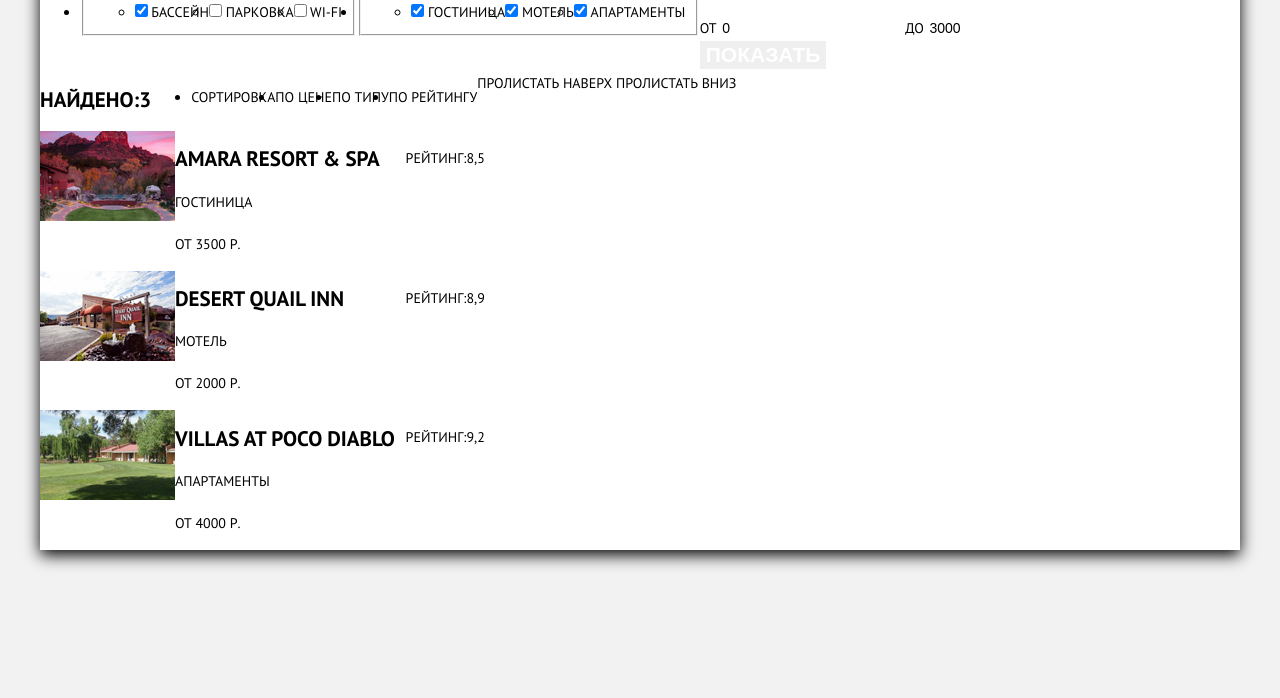
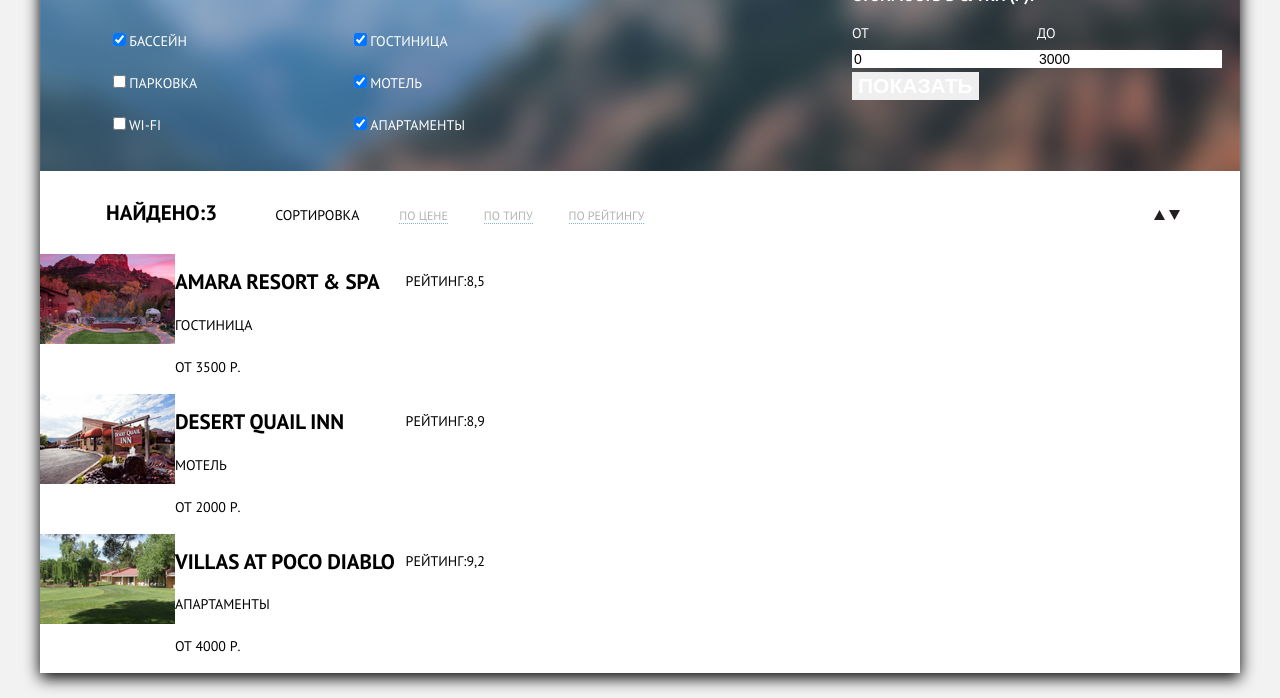
Before and after one commit to alexguziy/422593-sedona, a plain HTML site: page catalog.html in a window 1280 px wide. Shown: the part 102-800 px from the top of the page. Drawn offline with Linux system fonts and the light colour scheme.

Commit message:
начал 2 стр

```diff
--- a/catalog.html
+++ b/catalog.html
@@ -32,7 +32,7 @@
 
             <section class="search-filter">
                 <h2 class="title visuallyhidden">Поисковый фильтр</h2>
-
+                <div class="search-filter-container">
                 <form action="https://echo.htmlacademy.ru" method="post">
                     <ul class="search-filter-container">
                         <li class="search-filter-container-item">
@@ -75,6 +75,7 @@
                         </li>
 					</ul>
                 </form>
+                </div>
                 <div class="cost-day">
             			<h2>Cтоимость в сутки (Р):</h2>
             			<div class="range-count">
@@ -110,8 +111,9 @@
                     </div>
                     <div class="hotels-sort-rating">
 						<div class="icon-sort">
-							<a class="icon-up-dir" href="#">Пролистать наверх</a>
-							<a class="icon-down-dir icon-sort-active" href="#">Пролистать вниз</a>
+							<a class="visuallyhidden icon-up-dir" href="#">Пролистать наверх</a><svg xmlns="http://www.w3.org/2000/svg" width="11" height="10" viewBox="0 0 11 10"><path fill="#231F20" d="M5.5 0L0 10h11z"/></svg>
+
+							<a class="visuallyhidden icon-down-dir icon-sort-active" href="#">Пролистать вниз</a><svg xmlns="http://www.w3.org/2000/svg" width="11" height="10" viewBox="0 0 11 10"><path fill="#231F20" d="M5.5 10L0 0h11"/></svg>
 						</div>
 					</div>
             </section>
--- a/css/style.css
+++ b/css/style.css
@@ -124,7 +124,7 @@ input[type="text"] {
 .booking-hotel,
 .main-footer,
 .search-filter,
-.search-filter ul,
+.search-filter-container,
 .range-count,
 .search-line,
 .search-line ul,
@@ -382,3 +382,109 @@ input[type="text"] {
 .footer-sotial {
 	display: flex;
 }
+
+.search-filter {
+    width: 1200px;
+    height: 219px;
+    background: url(../img/Background.jpg) no-repeat;
+}
+
+.search-filter ul {
+    margin: 0;
+    padding: 0;
+    list-style: none;
+}
+
+.search-filter fieldset {
+    border: none;
+}
+
+.search-filter legend,
+.cost-day h2 {
+    font-size: 16px;
+    font-weight: bold;
+    line-height: 21px;
+    color: #ffffff;
+}
+
+.search-filter legend {
+    padding-top: 24px;
+    padding-bottom: 24px;
+}
+
+.search-filter label {
+    color: #ffffff;
+}
+
+.search-filter li {
+    width: 241px;
+    padding-bottom: 16px;
+}
+
+.search-filter-container:first-child {
+    margin-left: 60px;
+}
+
+.cost-day {
+    width: 328px;
+    margin-right: 60px;
+    margin-left: auto;
+}
+
+
+
+.cost-day h2 {
+    padding-top: 18px;
+}
+
+.search-line {
+    align-items: baseline;
+}
+
+.search-line ul {
+    margin: 0;
+    padding: 0;
+    list-style: none;
+}
+
+.search-line h2 {
+    padding-top: 10px;
+    padding-bottom: 10px;
+    margin-left: 66px;
+    margin-right: 58px;
+}
+
+.search-line a {
+    font-size: 12px;
+    line-height: 18px;
+    color: rgba(0, 0, 0, 0.3);
+    border-bottom: 1px dotted #81b3d2;
+
+}
+.search-line-list li:nth-child(1) {
+    margin-right: 40px;
+}
+
+.search-line-list li:nth-child(2) {
+    margin-right: 36px;
+}
+
+.search-line-list li:nth-child(3) {
+    margin-right: 36px;
+}
+
+.hotels-sort-rating {
+    margin-left: auto;
+    margin-right: 60px;
+}
+
+.search-line a:hover {
+    color: #81b3d2;
+    border-bottom: 1px dotted #81b3d2;
+
+}
+
+.search-line a:active {
+    color: #000000;
+
+}
```
